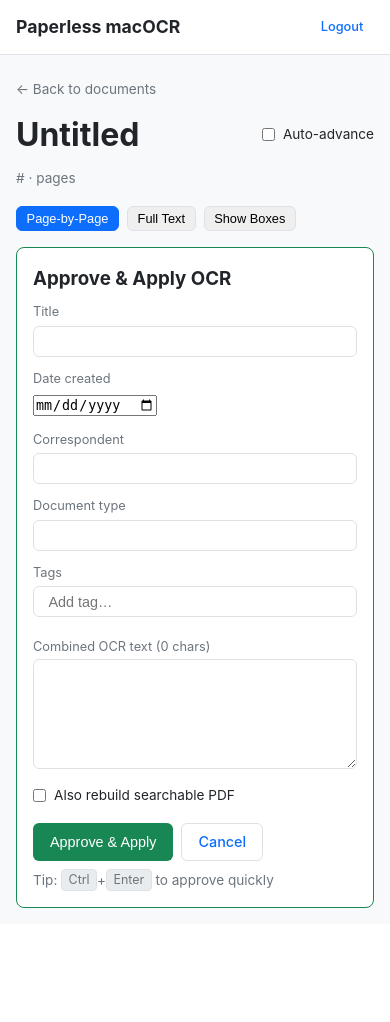
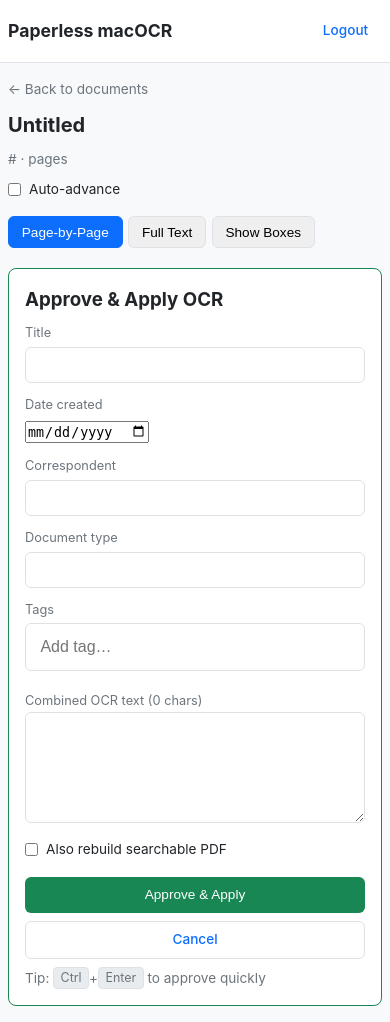
Before and after one commit to oschick/Paperless-macOCR, a Python web app: template src/paperless_macocr/templates/preview.html in a window 390 px wide. Before the commit the page ends 908 px from the top, so only its background shows below. Run offline with Jinja, Linux system fonts and the light colour scheme; the template is opened without the code that fills it, so the values that code supplies are empty.

Commit message:
Optimize UI for mobile

```diff
--- a/src/paperless_macocr/templates/base.html
+++ b/src/paperless_macocr/templates/base.html
@@ -19,21 +19,25 @@
   }
   * { box-sizing: border-box; margin: 0; padding: 0; }
   body { font-family: -apple-system, BlinkMacSystemFont, 'Segoe UI', Roboto, sans-serif;
-         background: var(--bg); color: var(--fg); line-height: 1.6; }
+         background: var(--bg); color: var(--fg); line-height: 1.6;
+         -webkit-text-size-adjust: 100%; }
   a { color: var(--primary); text-decoration: none; }
   a:hover { color: var(--primary-hover); text-decoration: underline; }
   .container { max-width: 1200px; margin: 0 auto; padding: 0 1rem; }
-  nav { background: var(--card-bg); border-bottom: 1px solid var(--border); padding: 0.75rem 0; margin-bottom: 1.5rem; }
+  nav { background: var(--card-bg); border-bottom: 1px solid var(--border); padding: 0.75rem 0; margin-bottom: 1.5rem;
+        position: sticky; top: 0; z-index: 500; }
   nav .container { display: flex; align-items: center; justify-content: space-between; }
   nav .brand { font-weight: 700; font-size: 1.1rem; color: var(--fg); }
   nav .user { color: var(--muted); font-size: 0.9rem; }
-  .btn { display: inline-block; padding: 0.4rem 1rem; border-radius: 6px; border: 1px solid transparent;
-         font-size: 0.9rem; cursor: pointer; text-decoration: none; font-weight: 500; }
+  .btn { display: inline-flex; align-items: center; justify-content: center;
+         padding: 0.4rem 1rem; border-radius: 6px; border: 1px solid transparent;
+         font-size: 0.9rem; cursor: pointer; text-decoration: none; font-weight: 500;
+         min-height: 2.25rem; touch-action: manipulation; }
   .btn-primary { background: var(--primary); color: #fff; border-color: var(--primary); }
   .btn-primary:hover { background: var(--primary-hover); color: #fff; text-decoration: none; }
   .btn-success { background: var(--success); color: #fff; }
   .btn-danger { background: var(--danger); color: #fff; }
-  .btn-sm { padding: 0.25rem 0.6rem; font-size: 0.8rem; }
+  .btn-sm { padding: 0.25rem 0.6rem; font-size: 0.8rem; min-height: 2rem; }
   .badge { display: inline-block; padding: 0.15rem 0.5rem; border-radius: 12px;
            font-size: 0.75rem; background: var(--badge-bg); color: var(--fg); margin-right: 0.25rem; }
   .card { background: var(--card-bg); border: 1px solid var(--border); border-radius: 8px; padding: 1rem; margin-bottom: 1rem; }
@@ -42,17 +46,22 @@
   .text-sm { font-size: 0.85rem; }
   input[type="text"], input[type="password"], textarea, select {
     padding: 0.4rem 0.75rem; border: 1px solid var(--border); border-radius: 6px;
-    background: var(--card-bg); color: var(--fg); font-size: 0.9rem; width: 100%;
+    background: var(--card-bg); color: var(--fg); font-size: 1rem; width: 100%;
+    min-height: 2.25rem;
   }
   input[type="text"]:focus, input[type="password"]:focus, textarea:focus {
     outline: 2px solid var(--primary); border-color: var(--primary);
   }
-  .flex { display: flex; } .flex-between { justify-content: space-between; }
+  .flex { display: flex; flex-wrap: wrap; } .flex-between { justify-content: space-between; }
+  .flex-nowrap { flex-wrap: nowrap; }
   .items-center { align-items: center; } .gap-1 { gap: 0.5rem; } .gap-2 { gap: 1rem; }
   .mt-1 { margin-top: 0.5rem; } .mt-2 { margin-top: 1rem; } .mb-1 { margin-bottom: 0.5rem; }
   .mb-2 { margin-bottom: 1rem; }
-  .pagination { display: flex; gap: 0.5rem; justify-content: center; margin-top: 1.5rem; }
-  .pagination a, .pagination span { padding: 0.3rem 0.8rem; border-radius: 6px; border: 1px solid var(--border); }
+  .pagination { display: flex; gap: 0.5rem; justify-content: center; margin-top: 1.5rem;
+                flex-wrap: wrap; }
+  .pagination a, .pagination span { padding: 0.3rem 0.8rem; border-radius: 6px;
+                                     border: 1px solid var(--border); min-height: 2rem;
+                                     display: inline-flex; align-items: center; }
   .pagination .active { background: var(--primary); color: #fff; border-color: var(--primary); }
   .alert { padding: 0.75rem 1rem; border-radius: 6px; margin-bottom: 1rem; }
   .alert-success { background: color-mix(in srgb, var(--success), transparent 85%); border: 1px solid var(--success); }
@@ -89,6 +98,19 @@
   .toast-success { background: var(--success); }
   .toast-danger { background: var(--danger); }
   .toast-info { background: var(--primary); }
+  /* ── Mobile overrides ───────────────────────────────── */
+  @media (max-width: 600px) {
+    .container { padding: 0 0.5rem; }
+    nav { margin-bottom: 1rem; }
+    h1 { font-size: 1.25rem; }
+    .doc-row { flex-direction: column; gap: 0.5rem; }
+    .doc-actions { align-self: stretch; justify-content: flex-end; }
+    .preview-grid { grid-template-columns: 1fr; gap: 1rem; }
+    .pagination a, .pagination span { padding: 0.4rem 0.6rem; font-size: 0.8rem; }
+    .btn { font-size: 0.85rem; padding: 0.45rem 0.8rem; }
+    .toast-container { left: 0.5rem; right: 0.5rem; bottom: 0.5rem; }
+    .toast { max-width: 100%; }
+  }
 </style>
 {% block extra_head %}{% endblock %}
 </head>
--- a/src/paperless_macocr/templates/preview.html
+++ b/src/paperless_macocr/templates/preview.html
@@ -46,13 +46,34 @@
     border-radius: 4px; background: var(--badge-bg); font-size: 0.78rem;
     font-family: inherit; line-height: 1.4;
   }
+  /* Tab bar */
+  .tab-bar { display: flex; gap: 0.35rem; overflow-x: auto; -webkit-overflow-scrolling: touch;
+             padding-bottom: 0.25rem; scrollbar-width: none; }
+  .tab-bar::-webkit-scrollbar { display: none; }
+  .tab-bar .btn { white-space: nowrap; flex-shrink: 0; }
+  .tab-bar .btn.tab-active { background: var(--primary); color: #fff; border-color: var(--primary); }
+  /* Preview header navigation */
+  .preview-nav { display: flex; align-items: center; gap: 0.5rem; flex-wrap: wrap; }
+  /* Approve section */
+  .approve-actions { display: flex; gap: 0.5rem; flex-wrap: wrap; align-items: center; }
+  .approve-actions .btn { flex-shrink: 0; }
+  /* Mobile tweaks for preview */
+  @media (max-width: 600px) {
+    .preview-header { flex-direction: column; align-items: flex-start !important; gap: 0.5rem; }
+    .preview-header > * { width: 100%; }
+    .preview-nav { order: -1; }
+    textarea.page-text-edit { font-size: 0.8rem; padding: 0.75rem; }
+    .approve-actions { flex-direction: column; }
+    .approve-actions .btn { width: 100%; }
+    .approve-actions span { text-align: center; }
+  }
 </style>
 {% endblock %}
 {% block content %}
 
-<div class="flex flex-between items-center mb-2">
+<div class="preview-header flex flex-between items-center mb-2">
   <div style="flex:1; min-width:0;">
-    <div class="flex items-center gap-1">
+    <div class="preview-nav">
       <a href="/ui" class="muted text-sm">← Back to documents</a>
       <a id="prev-doc-link"
          href="{% if prev_doc_id %}/ui/ocr/{{ prev_doc_id }}{% else %}#{% endif %}"
@@ -71,7 +92,7 @@
       {% endfor %}
     </div>
   </div>
-  <div class="flex items-center gap-1" style="flex-shrink:0;">
+  <div style="flex-shrink:0;">
     <label class="flex items-center gap-1 text-sm" title="After approving, auto-advance to next document">
       <input type="checkbox" id="auto-advance"> Auto-advance
     </label>
@@ -86,11 +107,11 @@
 {% endif %}
 
 <div class="mb-2">
-  <div class="flex gap-1">
-    <button class="btn btn-primary btn-sm" onclick="showTab('pages')">Page-by-Page</button>
-    <button class="btn btn-sm" style="border-color: var(--border);" onclick="showTab('full')">Full Text</button>
+  <div class="tab-bar" id="tab-bar">
+    <button class="btn btn-sm tab-active" data-tab="pages" onclick="showTab('pages',this)">Page-by-Page</button>
+    <button class="btn btn-sm" style="border-color: var(--border);" data-tab="full" onclick="showTab('full',this)">Full Text</button>
     {% if has_existing %}
-      <button class="btn btn-sm" style="border-color: var(--border);" onclick="showTab('compare')">Compare</button>
+      <button class="btn btn-sm" style="border-color: var(--border);" data-tab="compare" onclick="showTab('compare',this)">Compare</button>
     {% endif %}
     <button id="btn-boxes" class="btn btn-sm" style="border-color: var(--border);"
             onclick="toggleBoxes(this)">Show Boxes</button>
@@ -219,7 +240,7 @@
         Also rebuild searchable PDF
       </label>
     </div>
-    <div class="flex gap-1 mt-2">
+    <div class="approve-actions mt-2">
       <button type="submit" class="btn btn-success" id="approve-btn">Approve & Apply</button>
       <a href="/ui" class="btn" style="border-color: var(--border);">Cancel</a>
       <span id="approve-spinner" class="muted text-sm hidden" style="align-self:center;">Processing…</span>
@@ -232,9 +253,17 @@
 <script id="ocr-data-json" type="application/json">{{ ocr_data_json | safe }}</script>
 
 <script>
-function showTab(tab) {
+function showTab(tab, btn) {
   document.querySelectorAll('[id^="tab-"]').forEach(el => el.classList.add('hidden'));
   document.getElementById('tab-' + tab).classList.remove('hidden');
+  document.querySelectorAll('#tab-bar [data-tab]').forEach(b => {
+    b.classList.remove('tab-active');
+    b.style.borderColor = 'var(--border)';
+  });
+  if (btn) {
+    btn.classList.add('tab-active');
+    btn.style.borderColor = '';
+  }
 }
 
 // ── Per-page textarea → combined text sync ───────────────────────
```
Also changed, not shown: src/paperless_macocr/templates/documents.html (+15 -5 lines).
